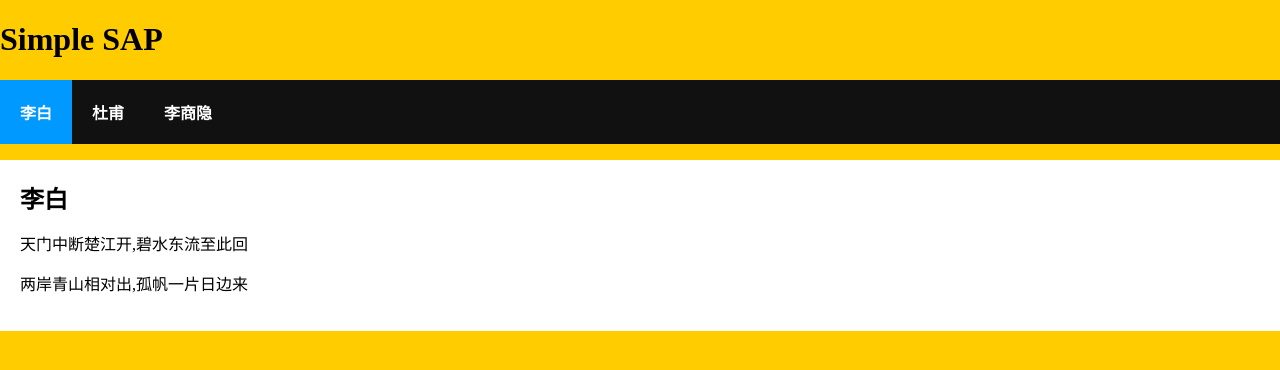
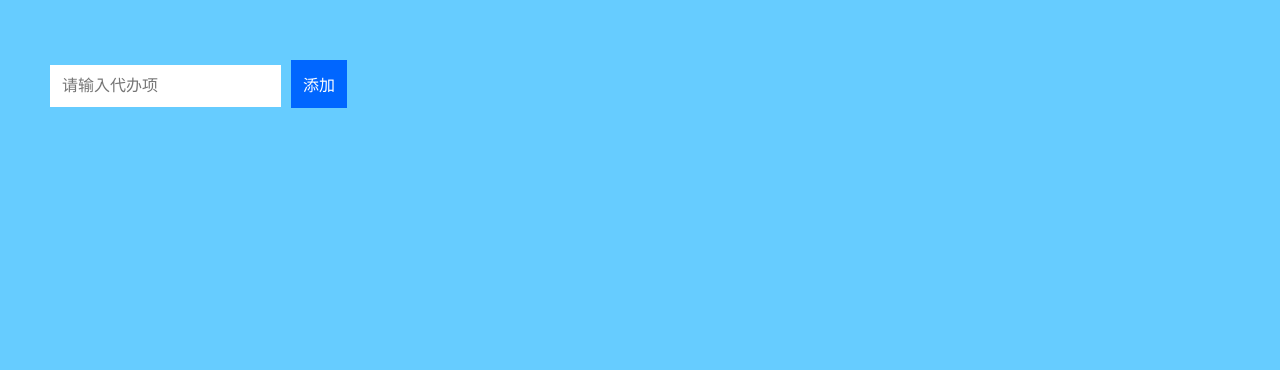
Before and after one commit to dopocheng/react-app, a React (Create React App) app in the folder example-app/: page / in a window 1280 px wide. Shown: the top 370 px of the page. Built offline with nearby package versions, Linux system fonts and the light colour scheme.

Commit message:
子组件切换,跳转新页面
1.TODOlist
2.

```diff
--- /dev/null
+++ b/example-app/src/Todolist.css
@@ -0,0 +1,25 @@
+body {
+    background-color: #66CCFF;
+    padding: 50px;
+    font-family: sans-serif;
+  }
+ .todoListMain .form input {
+    padding: 10px;
+    font-size: 16px;
+    border: 2px solid #FFF;
+ }
+
+ .todoListMain .form button {
+    padding: 10px;
+    font-size: 16px;
+    margin: 10px;
+    background-color: #0066FF;
+    color: #FFF;
+    border: 2px solid #0066FF;
+ }
+
+ .todoListMain .form button:hover {
+     background-color: #003399;
+     border: 2px solid #003399;
+     cursor: pointer;
+ }
--- /dev/null
+++ b/example-app/src/Todolist.js
@@ -0,0 +1,68 @@
+import React from 'react';
+import './Todolist.css';
+
+class  Todolist extends React.Component {
+    constructor(props){
+        super(props);
+        this.state={
+            items:[]
+        };
+        // 点击事件里 setState 时会使 this 重新定义,需要提前给点击事件的函数绑定 this
+        this.addItem = this.addItem.bind(this);
+    }
+
+    addItem(e) {
+        console.error("this= ", this);
+        var itemArray = this.state.items;
+        itemArray.push({
+            text: this.target.value,
+            key: Date.now()
+        });
+        // this.setState.items=itemArray 写法不更新组件
+        this.setState({
+            items: itemArray
+        });
+        // console.error(this.state.items);
+        e.preventDefault();
+    }
+
+    render() {
+        return (
+        <div className="todoListMain">
+          <div className="form">
+            <form onSubmit={this.addItem}>
+              <input ref={(a)=>{this.target=a}} placeholder="请输入代办项"/><button type="submit">添加</button>
+            </form>
+          </div>
+
+          <TodoItems entries={this.state.items} ></TodoItems>
+        </div>
+      );
+    }
+}
+
+
+class TodoItems extends React.Component {
+    constructor(props){
+        super(props);
+        // console.error("entries = "+this.props.entries);
+    }
+
+    createTasks(item) {
+        return (
+            <li>{item.text}</li>
+        );
+    }
+
+    render(){
+        var todoEntries=this.props.entries;
+        // var todoEntries=this.state.items;
+        console.error("1111"+this.props);
+        var listItems = todoEntries.map(this.createTasks);
+        return(
+            <ul>{listItems}</ul>
+        );
+    }
+}
+
+export default Todolist;
--- a/example-app/src/index.js
+++ b/example-app/src/index.js
@@ -2,11 +2,12 @@ import React from 'react';
 import ReactDOM from 'react-dom';
 import { HashRouter,} from 'react-router-dom';
 import './index.css';
-import App from './App';
+// import App from './App';
+import Todolist from './Todolist'
 import registerServiceWorker from './registerServiceWorker';
 
 ReactDOM.render(
     <HashRouter>
-       <App/>
+       <Todolist/>
     </HashRouter>, document.getElementById('root'));
 registerServiceWorker();
```
Also changed, not shown: example-app/src/App.js (+8 -0 lines).
